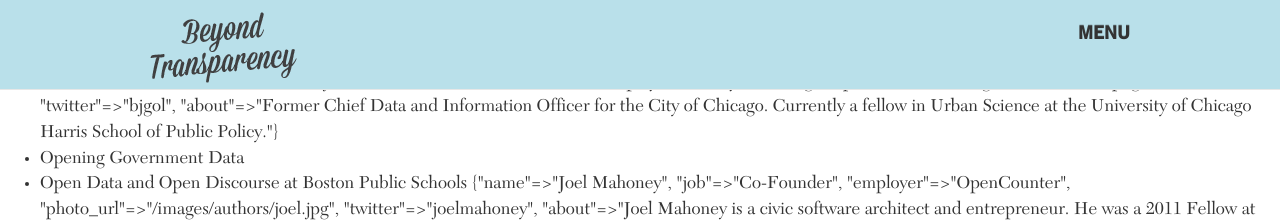
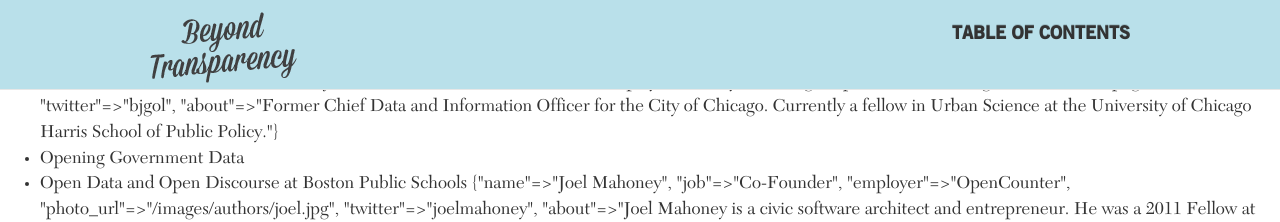
Before and after one commit to codeforamerica/beyondtransparency, a Jekyll site: the page built from toc.html, in a window 1280 px wide. Shown: the top 222 px of the page. Built offline with Jekyll 4.4.1, drawn with Linux system fonts in a browser that asks for light colours; nearby versions of some CDN libraries; some web fonts are replaced; library files that are not in the unit come from our copies; Markdown is read by kramdown in place of the engine named in the settings.

Commit message:
Changed menu to table of contents for the rest of the pages to be consistent

```diff
--- a/_includes/header.html
+++ b/_includes/header.html
@@ -2,7 +2,7 @@
   <div class="navbar-header">
     <a class="navbar-brand" href="/"><img src="/images/beyondtransparency-small.png" /></a>
     <div class="nav navbar-nav navbar-right">
-      <div class="menu-btn" href="#">Menu</div>
+      <div class="menu-btn" href="#">Table of Contents</div>
     </div>
   </div>
 </nav>
```
